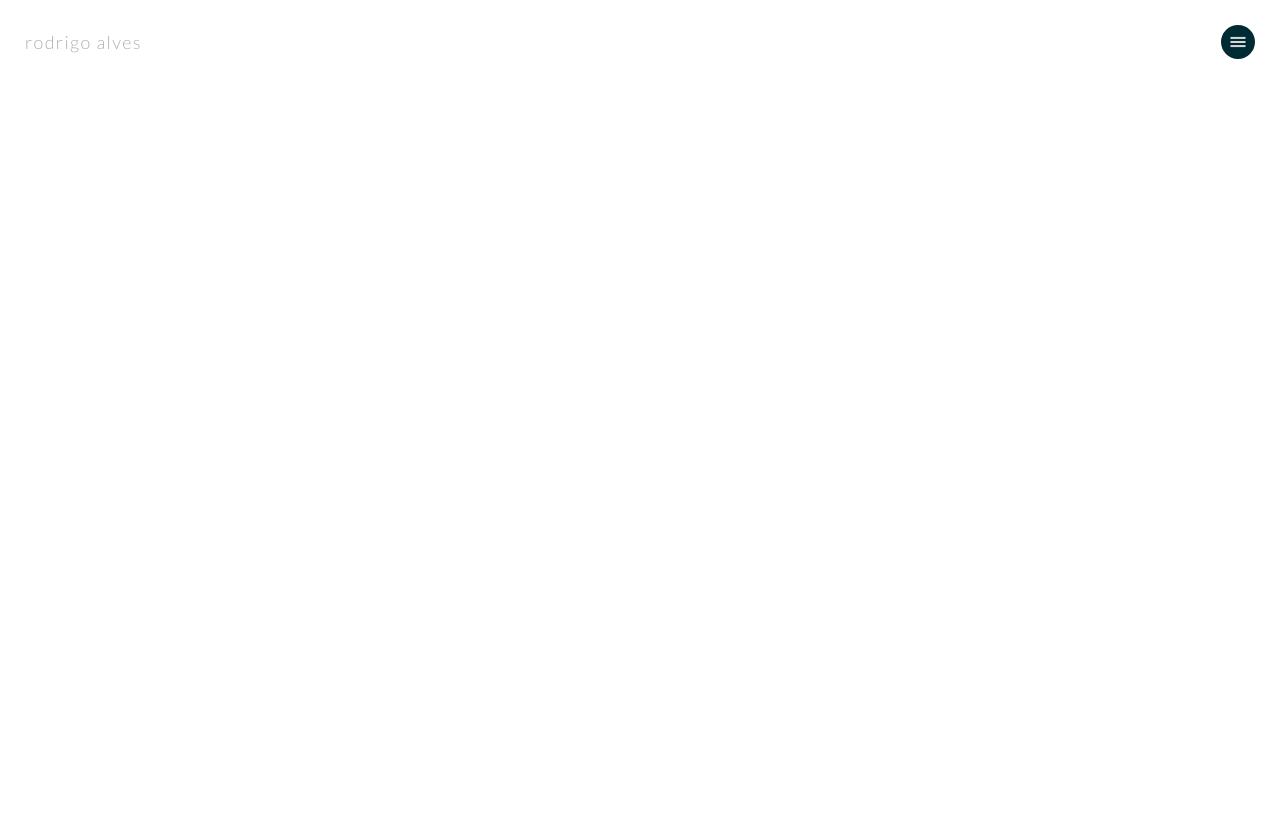
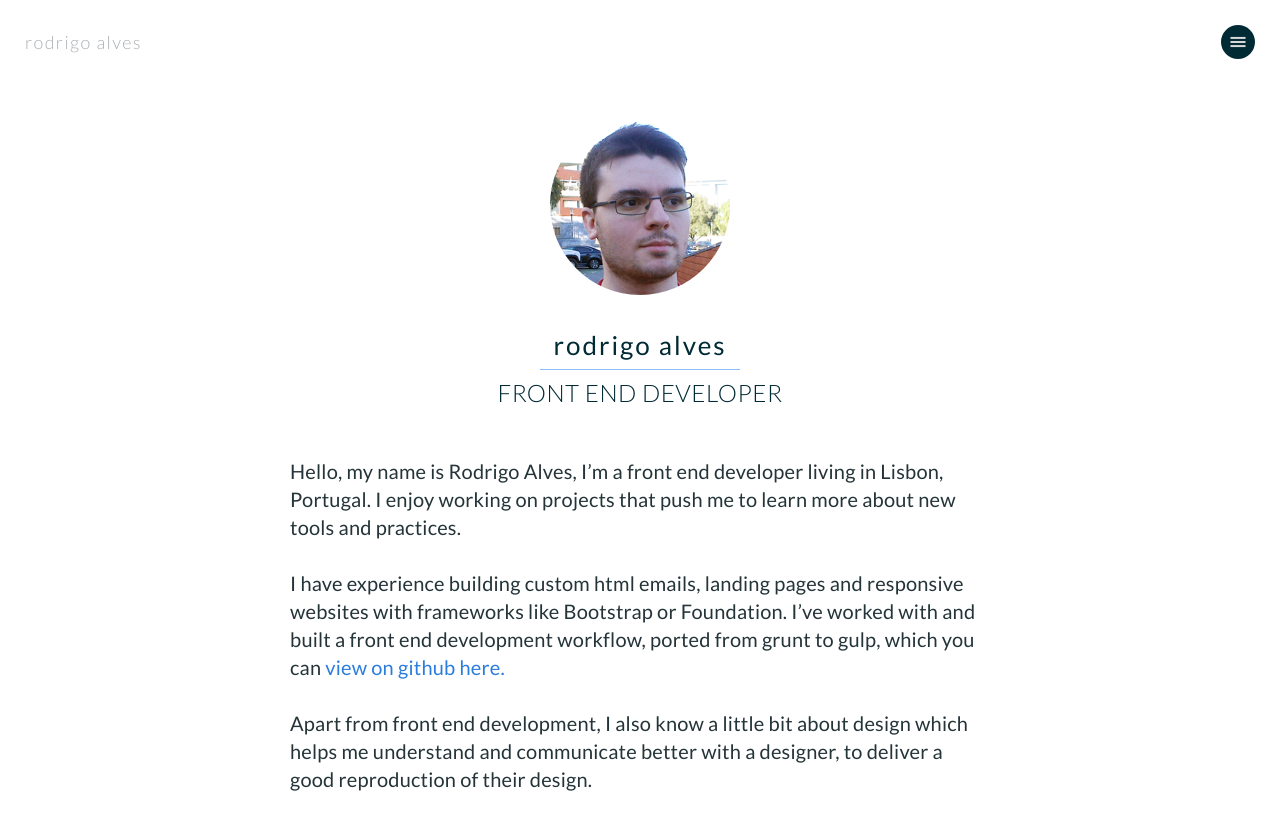
Before and after one commit to Rodrigo96/Personal-Website, a website: page src/index.html in a window 1280 px wide. Before the commit the page ends 800 px from the top, so only its background shows below. Drawn offline with Linux system fonts and the light colour scheme.

Commit message:
Added header

```diff
--- a/dev_notes.txt
+++ b/dev_notes.txt
@@ -1,7 +1,9 @@
 rodrigo alves text on top left corner to be faded in
-
-animate menu with js
 
 set links in menu
 
+stop menu from activating click event while moving
+
 add cv to cv menu button
+
+remember to add link to "view on github" in header main text.
--- a/src/css/less/base.less
+++ b/src/css/less/base.less
@@ -1,6 +1,5 @@
 body {
 
-    //position: relative;
     font: 20px 'Lato', sans-serif;
     color: @base-font-color;
 }
@@ -9,3 +8,15 @@ a {
 
     text-decoration: none;
 }
+
+.body-wraper {
+
+    width: 700px;
+    margin: auto;
+    padding-top: 115px;
+
+    a {
+
+        color: #2a7ddd;
+    }
+}
--- /dev/null
+++ b/src/css/less/header.less
@@ -0,0 +1,42 @@
+header {
+
+    width:100%;
+    text-align:center;
+    color: @header-title-color;
+
+    img {
+
+        margin: 0 auto 30px auto;
+        height: 180px;
+        width: 180px;
+    }
+
+    h1 {
+
+        width: 200px;
+        margin: 0px auto 8px auto;
+        padding-bottom: 8px;
+        font-size: 26px;
+        letter-spacing: 2px;
+        font-weight: normal;
+        border-bottom: 1px solid #8ac0ff;
+    }
+
+    h2 {
+
+        margin: 0px auto;
+        font-size: 24px;
+        text-transform: uppercase;
+        letter-spacing: 0.5px;
+        font-weight: 300;
+    }
+
+    p {
+
+        margin: 50px 0px 60px 0px;
+        text-align: left;
+        letter-spacing: 0.2px;
+        line-height: 28px;
+        color: @base-font-color;
+    }
+}
--- a/src/css/less/imports.less
+++ b/src/css/less/imports.less
@@ -6,3 +6,4 @@
 
 @import 'base';
 @import 'menu-bar';
+@import 'header';
--- a/src/css/less/menu-bar.less
+++ b/src/css/less/menu-bar.less
@@ -71,6 +71,7 @@ nav {
         text-align: right;
         list-style-type: none;
         border-left: 1px solid #cfd7d9;
+        background: #fff;
         transition: right 0.3s ease;
 
         ul {
--- a/src/css/less/variables.less
+++ b/src/css/less/variables.less
@@ -1 +1,3 @@
 @base-font-color: #243438;
+
+@header-title-color: #002a34;
--- a/src/css/main.css
+++ b/src/css/main.css
@@ -288,6 +288,16 @@ a {
   text-decoration: none;
 }
 
+.body-wraper {
+  width: 700px;
+  margin: auto;
+  padding-top: 115px;
+}
+
+.body-wraper a {
+  color: #2a7ddd;
+}
+
 nav {
   position: fixed;
   width: 100%;
@@ -353,6 +363,7 @@ nav .menu {
   text-align: right;
   list-style-type: none;
   border-left: 1px solid #cfd7d9;
+  background: #fff;
   transition: right 0.3s ease;
 }
 
@@ -397,3 +408,41 @@ nav .menu .cv-download img {
 nav .menu-open {
   right: 0px;
 }
+
+header {
+  width: 100%;
+  text-align: center;
+  color: #002a34;
+}
+
+header img {
+  margin: 0 auto 30px auto;
+  height: 180px;
+  width: 180px;
+}
+
+header h1 {
+  width: 200px;
+  margin: 0px auto 8px auto;
+  padding-bottom: 8px;
+  font-size: 26px;
+  letter-spacing: 2px;
+  font-weight: normal;
+  border-bottom: 1px solid #8ac0ff;
+}
+
+header h2 {
+  margin: 0px auto;
+  font-size: 24px;
+  text-transform: uppercase;
+  letter-spacing: 0.5px;
+  font-weight: 300;
+}
+
+header p {
+  margin: 50px 0px 60px 0px;
+  text-align: left;
+  letter-spacing: 0.2px;
+  line-height: 28px;
+  color: #243438;
+}
--- a/src/index.html
+++ b/src/index.html
@@ -37,6 +37,31 @@
             </div>
         </nav>
 
+        <div class="body-wraper">
+            <header>
+                <img src="/imgs/profile-picture.jpg">
+                <h1>rodrigo alves</h1>
+                <h2>front end developer</h2>
+                <p>
+                    Hello, my name is Rodrigo Alves, I’m a front end
+                    developer living in Lisbon, Portugal. I enjoy
+                    working on projects that push me to learn more
+                    about new tools and practices.
+                    <br><br>
+                    I have experience building custom html emails,
+                    landing pages and responsive websites with frameworks
+                    like Bootstrap or Foundation. I’ve worked with and built a
+                    front end development workflow, ported from grunt to gulp,
+                    which you can <a href="#" target="_blank">view on github here.</a>
+                    <br><br>
+                    Apart from front end development, I also know a little
+                    bit about design which helps me understand and communicate
+                    better with a designer, to deliver a good reproduction of
+                    their design.
+                </p>
+            </header>
+        </div>
+
         <script src="js/main.js"></script>
     </body>
 </html>
```
Also changed, not shown: src/imgs/profile-picture.jpg (added).
